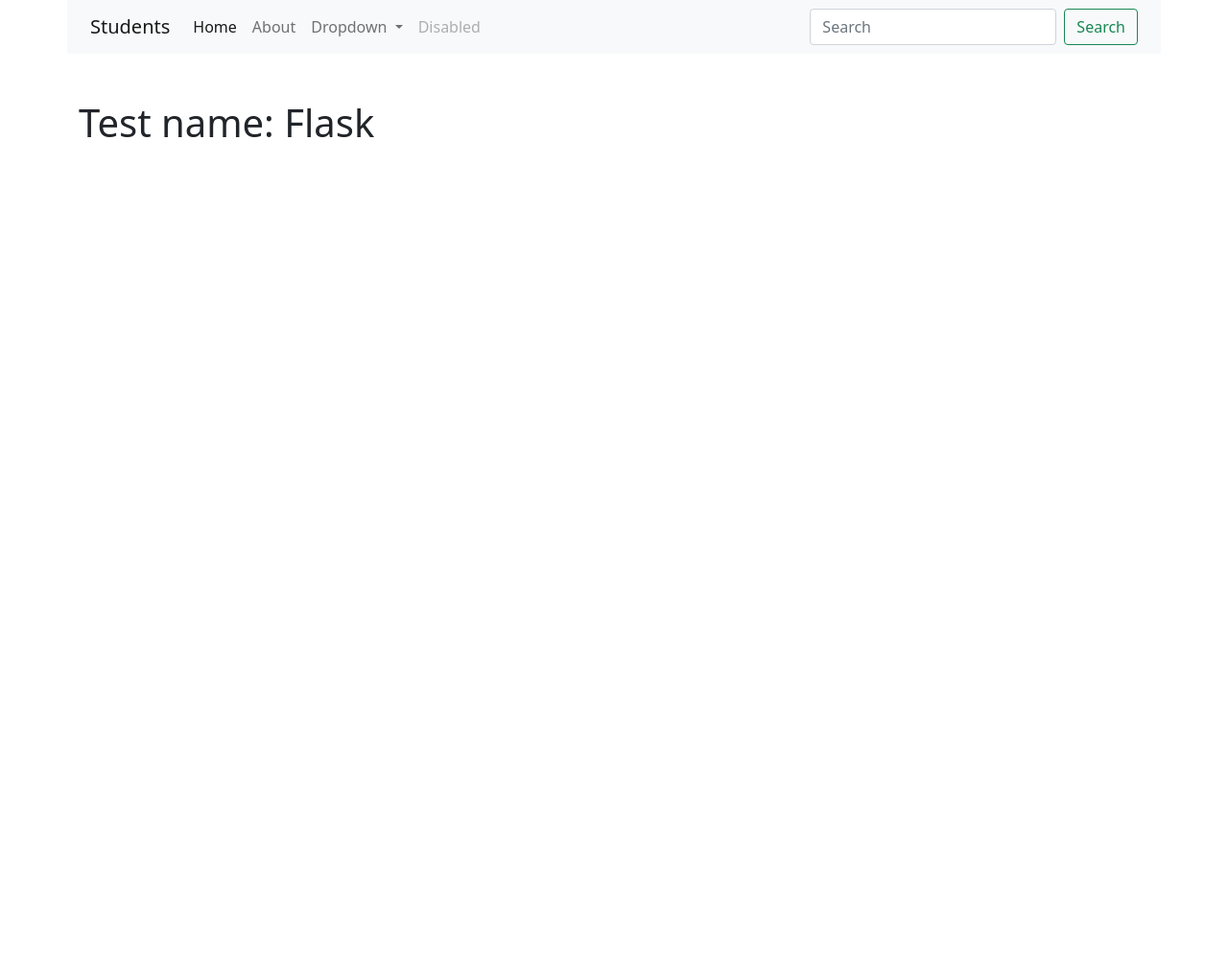
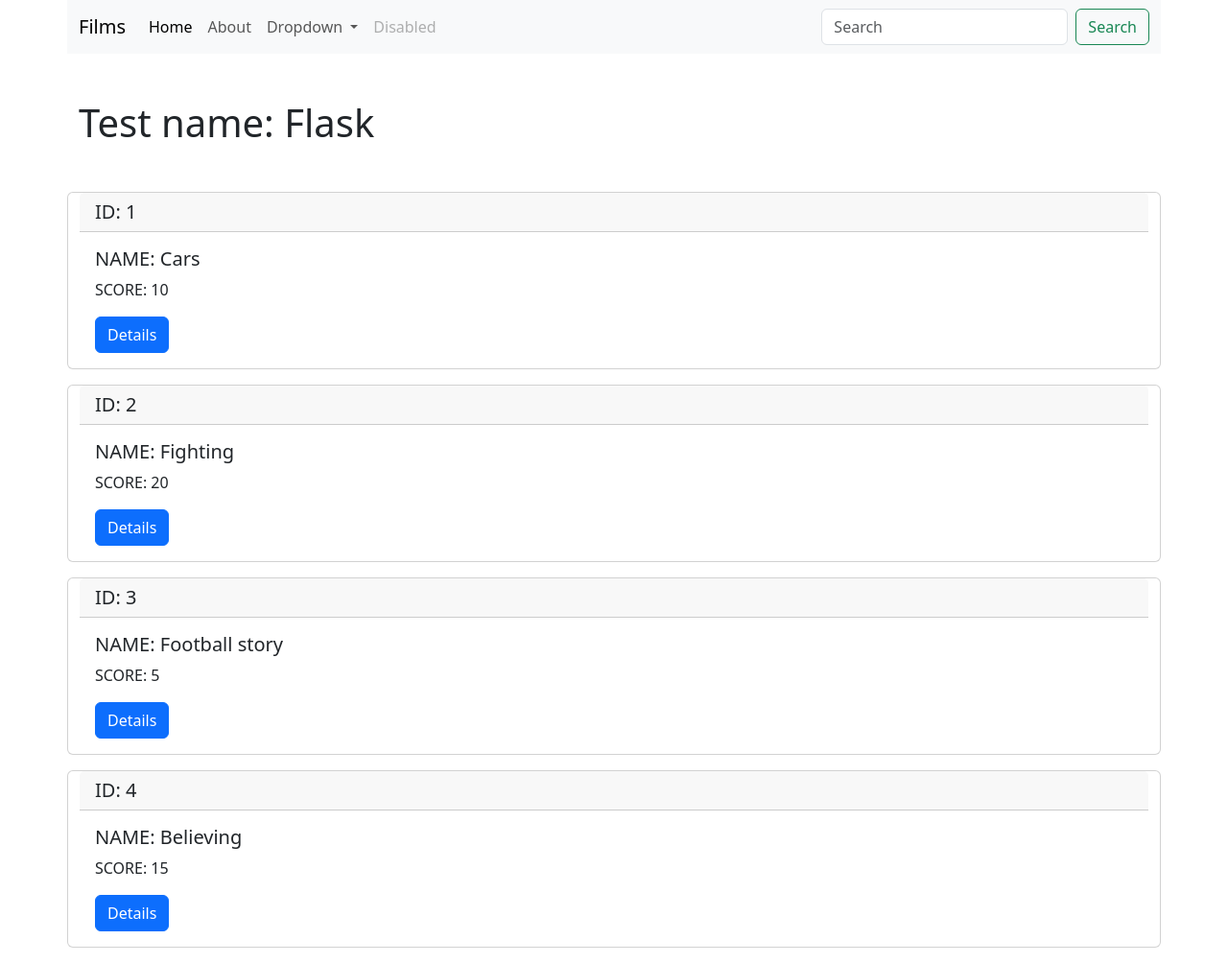
Before and after one commit to maxf8185/site, a Flask app: page /films in a window 1280 px wide. Shown: the whole page at 96% size. Before the commit the page ends 143 px from the top, so only its background shows below. Run offline with Flask 3, Linux system fonts and the light colour scheme; some libraries are stand-ins or nearby versions.

Commit message:
my commit message

```diff
--- a/lesson2/app.py
+++ b/lesson2/app.py
@@ -3,12 +3,12 @@
 app = Flask(__name__)
 
 test_name = 'Flask'
-max_score = 10
-students = [
+max_score = 20
+films = [
     {'id': 1, 'name': 'Cars', 'score': 10},
-    {'id': 2, 'name': 'Fishes', 'score': 8},
-    {'id': 3, 'name': 'Racing_at_night', 'score': 6},
-    {'id': 4, 'name': 'Ladies', 'score': 5},
+    {'id': 2, 'name': 'Fighting', 'score': 20},
+    {'id': 3, 'name': 'Football story', 'score': 5},
+    {'id': 4, 'name': 'Believing', 'score': 15},
 ]
 
 
@@ -16,8 +16,8 @@
 def home():
     context = {
         'title': 'Films',
-        'films': students,
-        'viewers': max_score,
+        'films': films,
+        'max_score': max_score,
         'test': test_name
     }
     return render_template('index.html', **context)
@@ -28,13 +28,13 @@
     return render_template('about.html')
 
 
-@app.route('/film/<int:id>')
+@app.route('/student/<int:id>')
 def film(id):
-    if id > len(students):
+    if id > len(films):
         return redirect(url_for('home'))
     elif id == 4:
         abort(403)
-    return render_template('detail.html', films=students[id-1])
+    return render_template('detail.html', film=films[id-1])
 
 
 @app.errorhandler(404)
--- a/lesson2/templates/base.html
+++ b/lesson2/templates/base.html
@@ -5,7 +5,8 @@
     <meta charset="utf-8">
     <meta name="viewport" content="width=device-width, initial-scale=1">
     <!-- Bootstrap CSS -->
-    <link href="https://cdn.jsdelivr.net/npm/bootstrap@5.0.2/dist/css/bootstrap.min.css" rel="stylesheet"
+    <link href="https://cdn.jsdelivr.net/npm/b
+    ootstrap@5.0.2/dist/css/bootstrap.min.css" rel="stylesheet"
           integrity="sha384-EVSTQN3/azprG1Anm3QDgpJLIm9Nao0Yz1ztcQTwFspd3yD65VohhpuuCOmLASjC" crossorigin="anonymous">
     <title>{% block title %}{% endblock %}</title>
 </head>
--- a/lesson2/templates/detail.html
+++ b/lesson2/templates/detail.html
@@ -1,7 +1,7 @@
 {% extends 'base.html' %}
 
 {% block content %}
-<h1 class="container mb-5">This is detailed page about student</h1>
+<h1 class="container mb-5">This is detailed page about film</h1>
 
 <div class="card container mb-3">
     <h5 class="card-header">ID: {{ film.id }}</h5>
--- a/lesson2/templates/index.html
+++ b/lesson2/templates/index.html
@@ -3,13 +3,13 @@
 {% block content %}
 <h1 class="container mb-5">Test name: {{ test }}</h1>
 
-{% for student in students %}
+{% for film in films %}
 <div class="card container mb-3">
-    <h5 class="card-header">ID: {{ student.id }}</h5>
+    <h5 class="card-header">ID: {{ film.id }}</h5>
     <div class="card-body">
-        <h5 class="card-title">NAME: {{ student.name }}</h5>
-        <p class="card-text">SCORE: {{ student.score }}</p>
-        <a href="{{ url_for('student', id=student.id) }}" class="btn btn-primary">Details</a>
+        <h5 class="card-title">NAME: {{ film.name }}</h5>
+        <p class="card-text">SCORE: {{ film.score }}</p>
+        <a href="{{ url_for('film', id=film.id) }}" class="btn btn-primary">Details</a>
     </div>
 </div>
 {% endfor %}
--- a/lesson2/templates/navbar.html
+++ b/lesson2/templates/navbar.html
@@ -1,6 +1,6 @@
 <nav class="container navbar navbar-expand-lg navbar-light bg-light mb-5">
     <div class="container-fluid">
-        <a class="navbar-brand" href="{{ url_for('home') }}">Students</a>
+        <a class="navbar-brand" href="{{ url_for('home') }}">Films</a>
         <button class="navbar-toggler" type="button" data-bs-toggle="collapse" data-bs-target="#navbarSupportedContent"
                 aria-controls="navbarSupportedContent" aria-expanded="false" aria-label="Toggle navigation">
             <span class="navbar-toggler-icon"></span>
```
